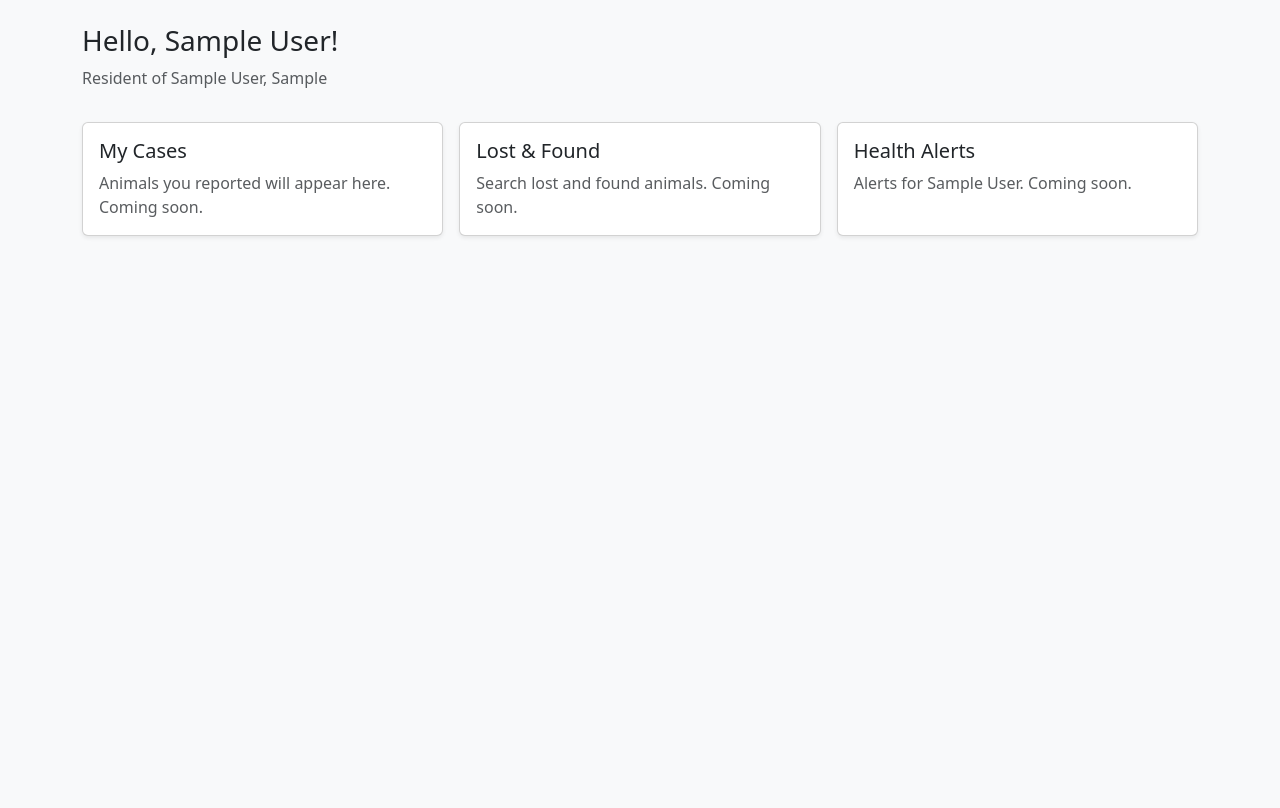
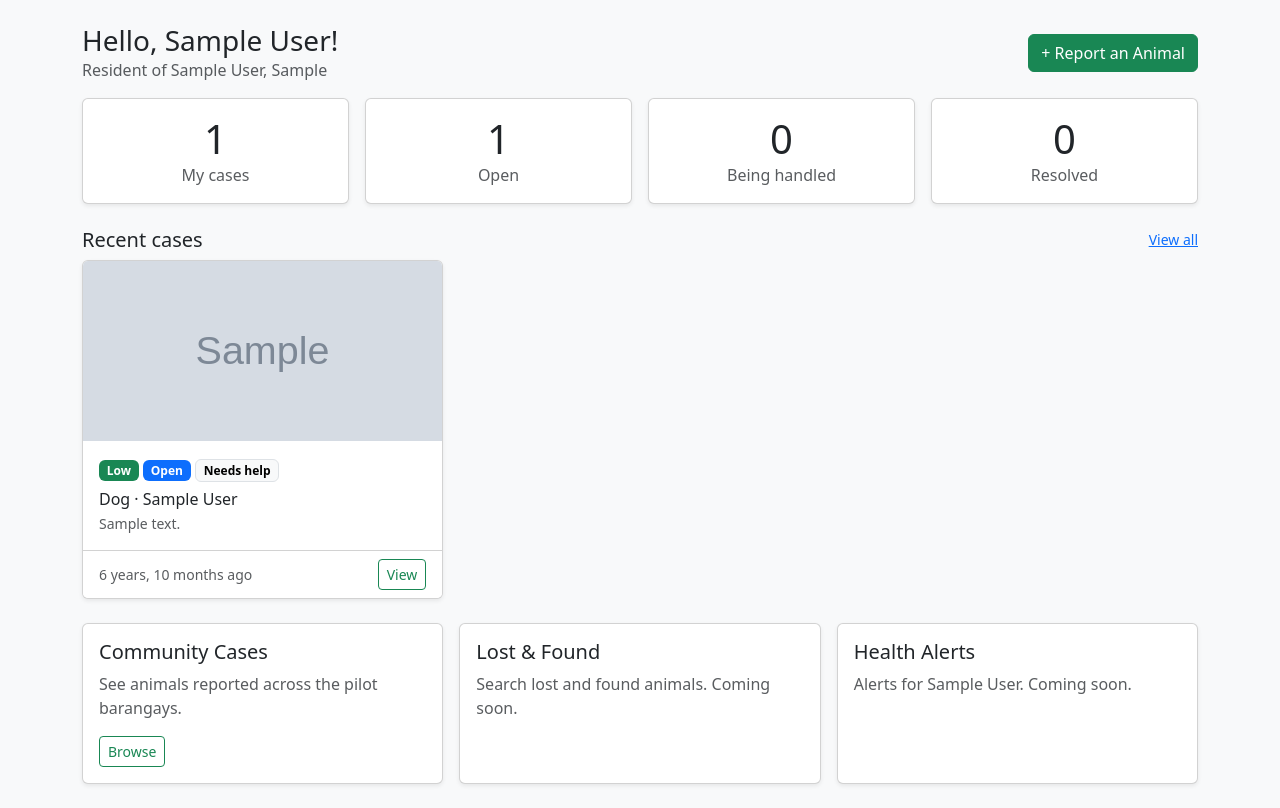
Before and after one commit to tirocareza7-del/ALAGA-Tiro-Careza-G8, a Django app: page /dashboard/resident/ in a window 1280 px wide. Shown: the part 56-864 px from the top of the page. Before the commit the page ends 293 px from the top, so only its background shows below. Run offline with Django 5.2, Linux system fonts and the light colour scheme; a user stored in the database is signed in; tables that the repository leaves empty hold one stand-in row (values such as "Sample post"); grey boxes marked "Sample" are stand-in pictures.

Commit message:
feat(dashboard): show case statistics on resident and admin dashboards

```diff
--- a/dashboard/views.py
+++ b/dashboard/views.py
@@ -3,6 +3,7 @@ from django.shortcuts import redirect, render
 
 from accounts.decorators import role_required
 from accounts.models import AppUser
+from cases.models import AnimalCase
 
 
 def home(request):
@@ -11,7 +12,6 @@ def home(request):
 
 @login_required
 def dashboard(request):
-    """Send each user to the dashboard for their role."""
     if request.user.role == AppUser.Role.ADMIN:
         return redirect("admin_dashboard")
     return redirect("resident_dashboard")
@@ -19,11 +19,20 @@ def dashboard(request):
 
 @role_required(AppUser.Role.USER)
 def resident_dashboard(request):
-    return render(request, "dashboards/resident.html")
+    mine = AnimalCase.objects.filter(reporter=request.user, is_hidden=False)
+    context = {
+        "my_total": mine.count(),
+        "my_open": mine.filter(status=AnimalCase.Status.OPEN).count(),
+        "my_handled": mine.filter(status=AnimalCase.Status.BEING_HANDLED).count(),
+        "my_resolved": mine.filter(status=AnimalCase.Status.RESOLVED).count(),
+        "recent_cases": mine.select_related("barangay").prefetch_related("photos")[:3],
+    }
+    return render(request, "dashboards/resident.html", context)
 
 
 @role_required(AppUser.Role.ADMIN)
 def admin_dashboard(request):
+    cases = AnimalCase.objects.all()
     context = {
         "total_users": AppUser.objects.count(),
         "resident_count": AppUser.objects.filter(role=AppUser.Role.USER).count(),
@@ -34,5 +43,15 @@ def admin_dashboard(request):
         "recent_users": AppUser.objects.select_related("barangay").order_by(
             "-created_at"
         )[:5],
+        "case_total": cases.filter(is_hidden=False).count(),
+        "case_open": cases.filter(is_hidden=False, status=AnimalCase.Status.OPEN).count(),
+        "case_handled": cases.filter(
+            is_hidden=False, status=AnimalCase.Status.BEING_HANDLED
+        ).count(),
+        "case_resolved": cases.filter(
+            is_hidden=False, status=AnimalCase.Status.RESOLVED
+        ).count(),
+        "case_hidden": cases.filter(is_hidden=True).count(),
+        "recent_cases": cases.select_related("barangay", "reporter")[:5],
     }
     return render(request, "dashboards/admin.html", context)
--- a/templates/dashboards/resident.html
+++ b/templates/dashboards/resident.html
@@ -1,14 +1,49 @@
 {% extends "base.html" %}
 {% block title %}My Dashboard{% endblock %}
 {% block content %}
-<h1 class="h3">Hello, {{ user.full_name }}!</h1>
-<p class="text-muted">Resident of {{ user.barangay }}</p>
+<div class="d-flex flex-wrap justify-content-between align-items-center mb-3">
+  <div>
+    <h1 class="h3 mb-0">Hello, {{ user.full_name }}!</h1>
+    <p class="text-muted mb-0">Resident of {{ user.barangay }}</p>
+  </div>
+  <a href="{% url 'case_create' %}" class="btn btn-success">+ Report an Animal</a>
+</div>
 
-<div class="row g-3 mt-1">
+<div class="row g-3 mb-4">
+  <div class="col-6 col-md-3"><div class="card shadow-sm text-center"><div class="card-body">
+    <div class="display-6">{{ my_total }}</div><div class="text-muted">My cases</div>
+  </div></div></div>
+  <div class="col-6 col-md-3"><div class="card shadow-sm text-center"><div class="card-body">
+    <div class="display-6">{{ my_open }}</div><div class="text-muted">Open</div>
+  </div></div></div>
+  <div class="col-6 col-md-3"><div class="card shadow-sm text-center"><div class="card-body">
+    <div class="display-6">{{ my_handled }}</div><div class="text-muted">Being handled</div>
+  </div></div></div>
+  <div class="col-6 col-md-3"><div class="card shadow-sm text-center"><div class="card-body">
+    <div class="display-6">{{ my_resolved }}</div><div class="text-muted">Resolved</div>
+  </div></div></div>
+</div>
+
+<div class="d-flex justify-content-between align-items-center mb-2">
+  <h2 class="h5 mb-0">Recent cases</h2>
+  <a href="{% url 'case_list' %}" class="small">View all</a>
+</div>
+<div class="row g-3 mb-4">
+  {% for case in recent_cases %}
+    {% include "cases/_case_card.html" %}
+  {% empty %}
+    <div class="col-12"><div class="card shadow-sm"><div class="card-body text-center text-muted py-4">
+      You haven't reported any animals yet. <a href="{% url 'case_create' %}">Report your first case</a>
+    </div></div></div>
+  {% endfor %}
+</div>
+
+<div class="row g-3">
   <div class="col-md-4">
     <div class="card h-100 shadow-sm"><div class="card-body">
-      <h2 class="h5">My Cases</h2>
-      <p class="text-muted mb-0">Animals you reported will appear here. Coming soon.</p>
+      <h2 class="h5">Community Cases</h2>
+      <p class="text-muted">See animals reported across the pilot barangays.</p>
+      <a href="{% url 'case_community' %}" class="btn btn-sm btn-outline-success">Browse</a>
     </div></div>
   </div>
   <div class="col-md-4">
```
Also changed, not shown: templates/dashboards/admin.html (+46 -0 lines).
